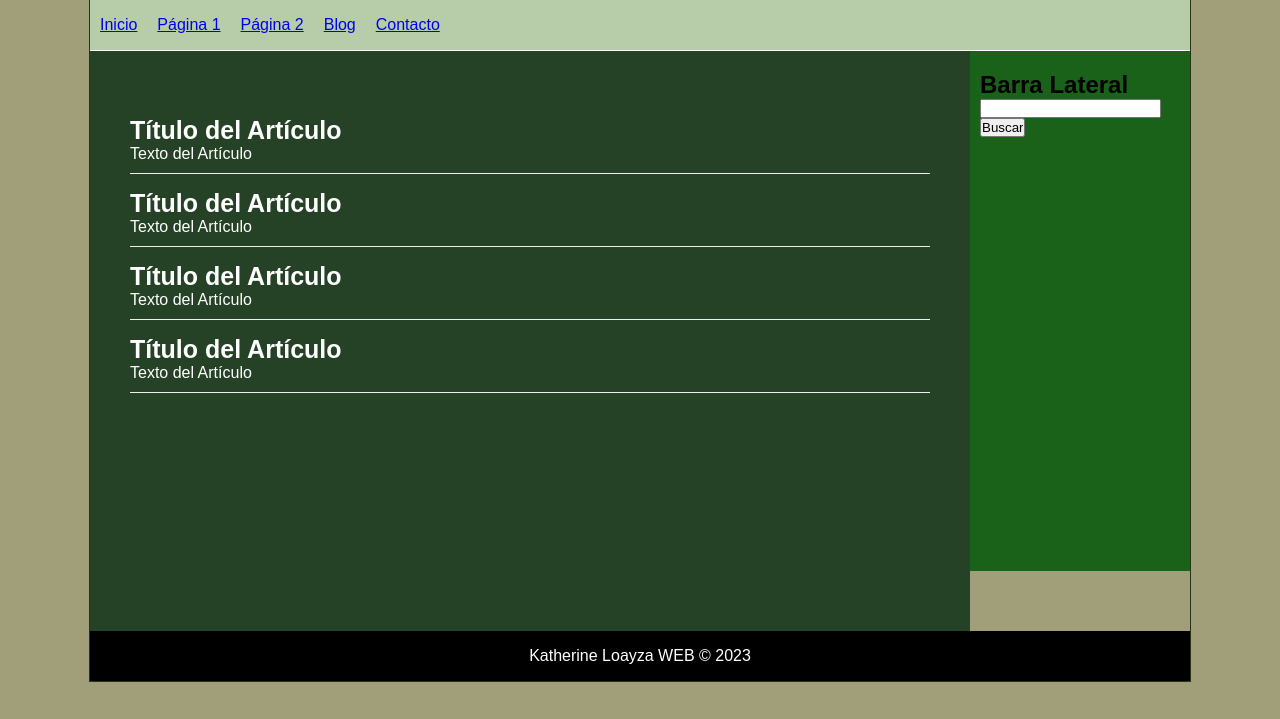
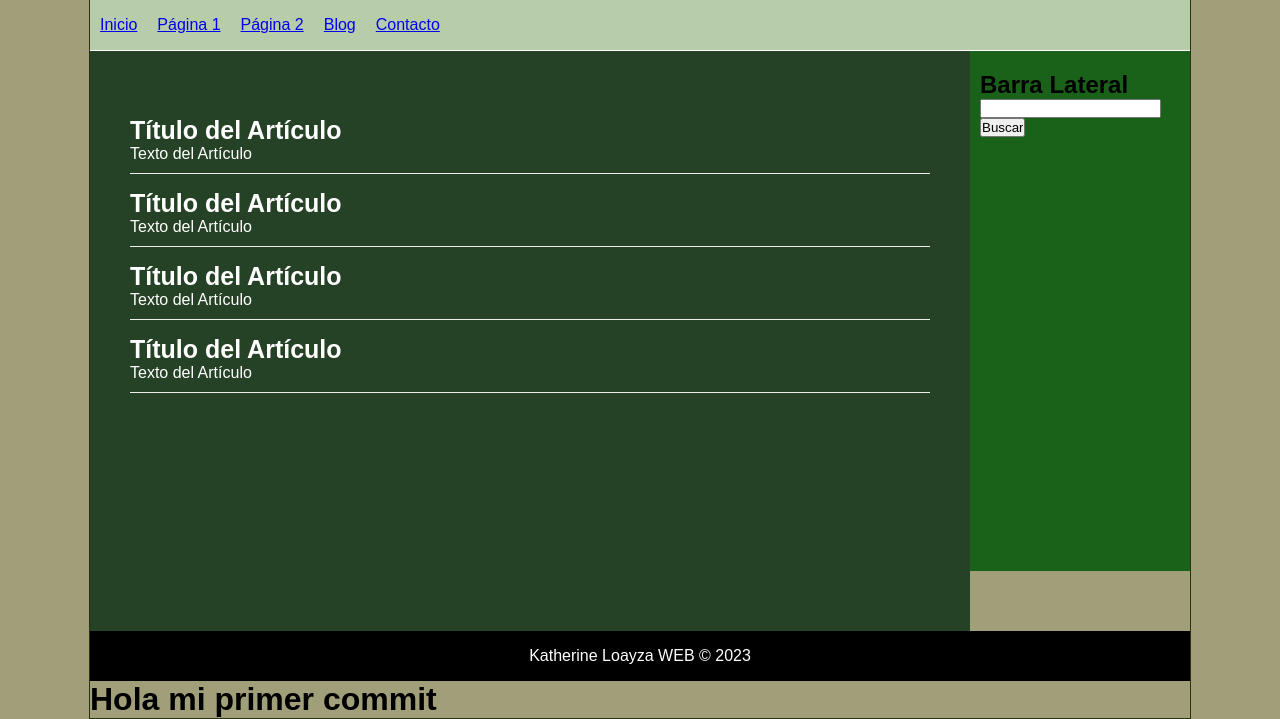
Before and after one commit to katherineloayza/MiprimerRepo, a plain HTML site: page index.html in a window 1280 px wide. Shown: the part 104-823 px from the top of the page. Before the commit the page ends 800 px from the top, so only its background shows below. Drawn offline with Linux system fonts and the light colour scheme.

Commit message:
Mi primer commit agregado

```diff
--- a/index.html
+++ b/index.html
@@ -95,6 +95,7 @@
             <footer>
                 Katherine Loayza WEB &copy; 2023
             </footer>
+            <h1>Hola mi primer commit</h1>
 
 
 
```
